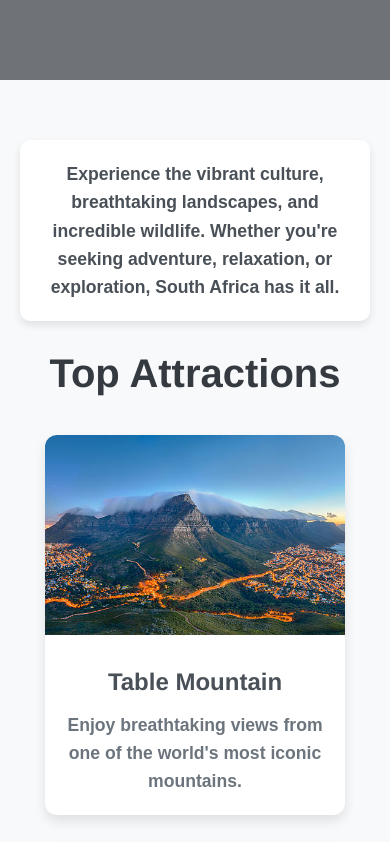
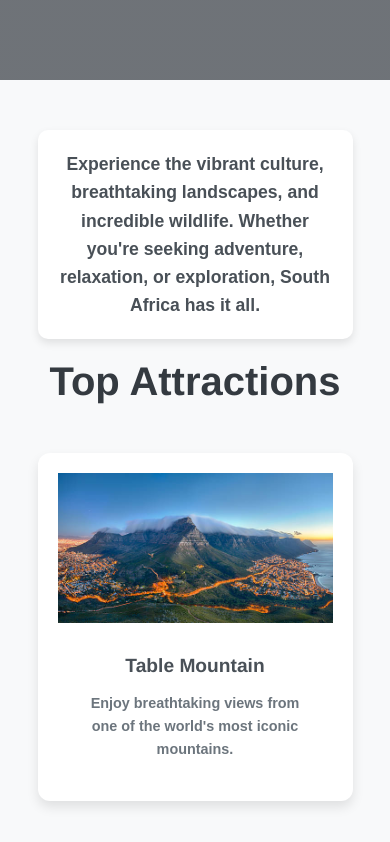
Before and after one commit to azhar586/Tourism-SA, a plain HTML site: page index.html in a window 390 px wide. Shown: the part 580-1422 px from the top of the page. Drawn offline with Linux system fonts and the light colour scheme.

Commit message:
Update styles.css

```diff
--- a/styles.css
+++ b/styles.css
@@ -347,4 +347,27 @@ footer a:hover {
     .nav-links a {
         font-size: 1rem;
     }
+
+    .intro-box, .card, .contact .container {
+        padding: 20px;
+        margin: 10px auto;
+        width: 90%;
+    }
+
+    .card img {
+        height: 150px;
+    }
+
+    .card-content h3 {
+        font-size: 1.2rem;
+    }
+
+    .card-content p {
+        font-size: 0.9rem;
+    }
+
+    .card-content a {
+        padding: 8px 16px;
+        font-size: 0.9rem;
+    }
 }
```
